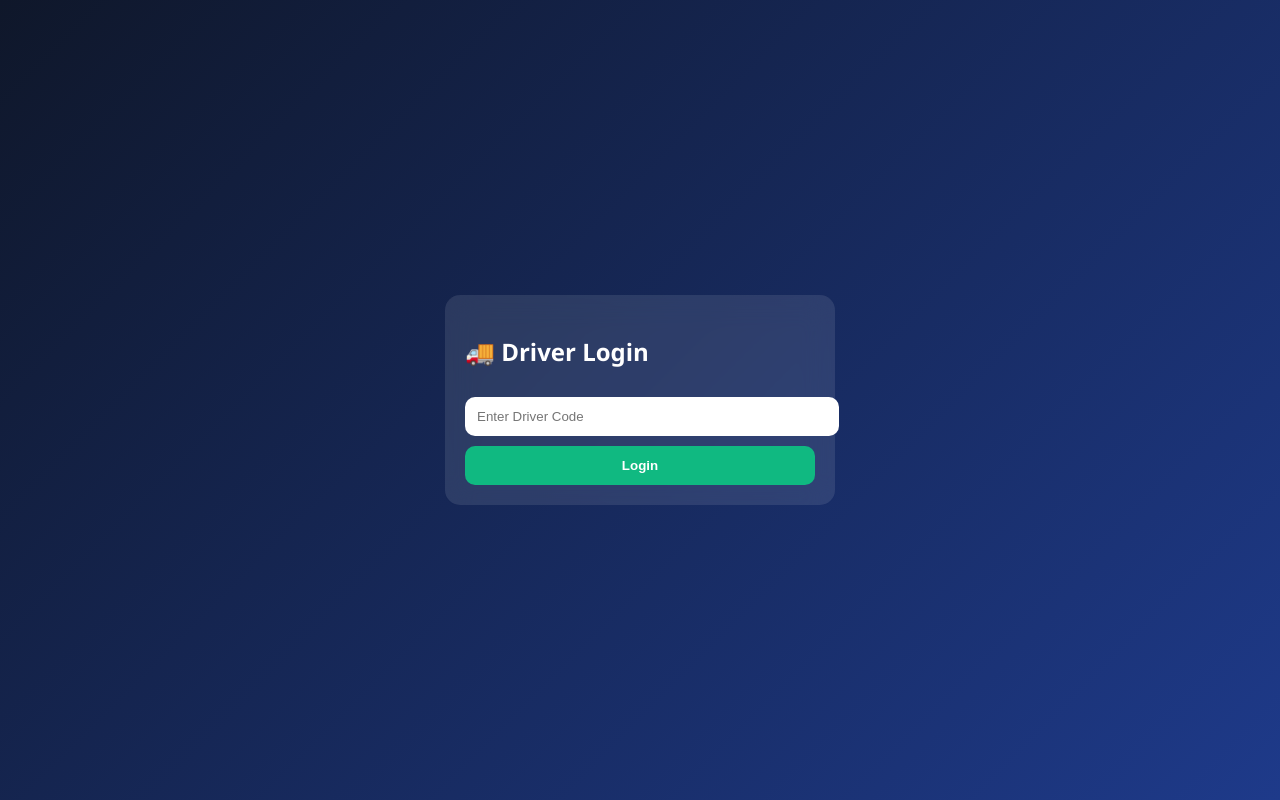
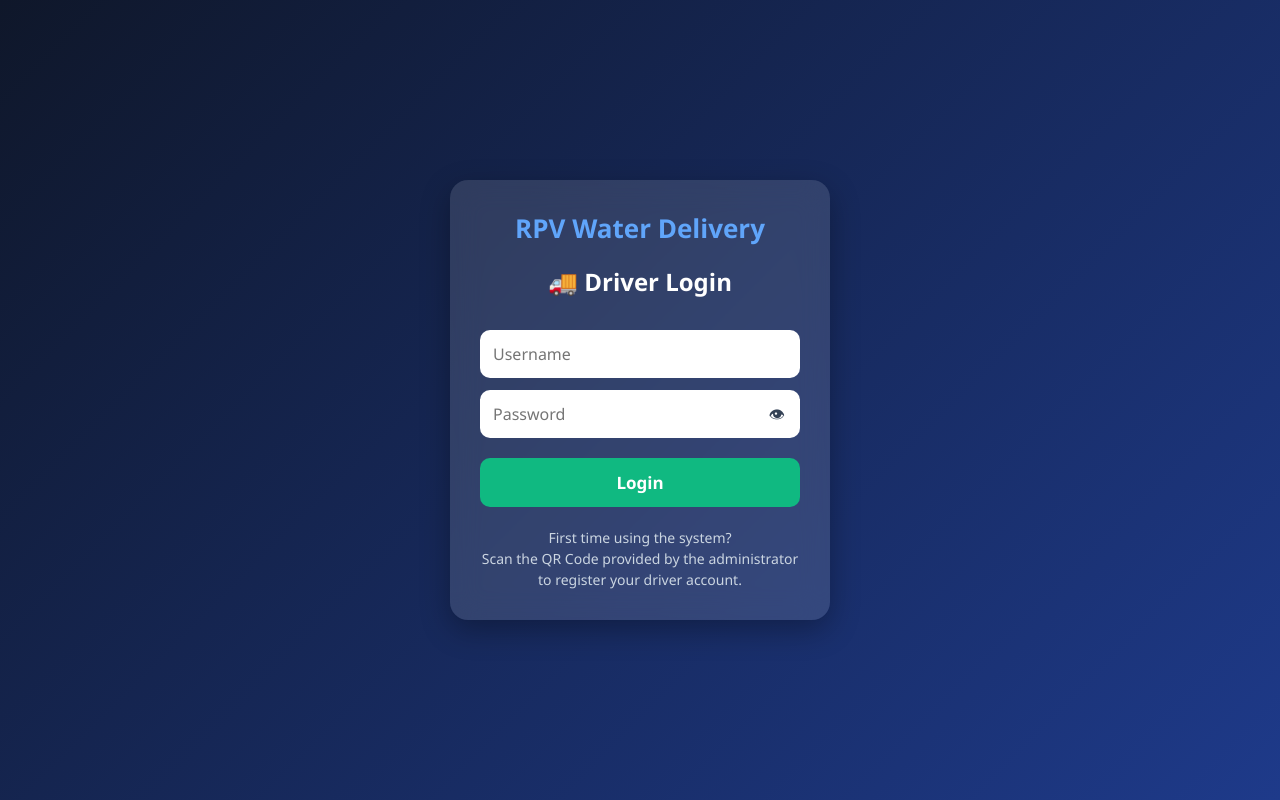
Before and after one commit to janielcatublas3-lgtm/Capstone_project_v2, a Flask app: template templates/driver_login.html in a window 1280 px wide. Run offline with Flask 3, Linux system fonts and the light colour scheme; the template is opened without the code that fills it, so the values that code supplies are empty; parts of the project's set-up code (start-up, migrations or seed data) failed here and were passed over.

Commit message:
Your commit message here

```diff
--- a/main.py
+++ b/main.py
@@ -13,6 +13,7 @@ from io import BytesIO
 import webbrowser
 from threading import Timer
 import socket
+from werkzeug.security import generate_password_hash, check_password_hash
 
 # ================= FIREBASE =================
 cred = credentials.Certificate("serviceAccountKey.json")
@@ -205,7 +206,7 @@ def admin_dashboard():
 def add_driver():
 
     driver_id = str(uuid.uuid4())
-    qr_url = f"http://{local_ip}:5000/driver_qr_login/{driver_id}"
+    qr_url = f"http://{local_ip}:5000/register/{driver_id}"
 
     qr = qrcode.make(qr_url)
     buffer = BytesIO()
@@ -214,13 +215,18 @@ def add_driver():
     qr_base64 = base64.b64encode(buffer.getvalue()).decode()
 
     db.collection("drivers").document(driver_id).set({
-        "name": request.form.get("name"),
-        "address": request.form.get("address"),
-        "contact": request.form.get("contact"),
-        "qr_url": qr_url,
-        "qr_image": qr_base64,
-        "created_at": datetime.now(timezone.utc)
-    })
+    "name": request.form.get("name"),
+    "address": request.form.get("address"),
+    "contact": request.form.get("contact"),
+
+    "registered": False,
+    "username": "",
+    "password": "",
+
+    "qr_url": qr_url,
+    "qr_image": qr_base64,
+    "created_at": datetime.now(timezone.utc)
+})
 
     return f"""
     <h2>Driver Created</h2>
@@ -228,50 +234,84 @@ def add_driver():
     <br><a href="/admin_dashboard">Back</a>
     """
 
-# ================= DRIVER LOGIN =================
-@app.route("/driver_qr_login/<driver_id>")
-def driver_qr_login(driver_id):
 
-    driver = db.collection("drivers").document(driver_id).get()
+# ================= DRIVER REGISTER =================
+@app.route("/register/<driver_id>", methods=["GET", "POST"])
+def register(driver_id):
+
+    driver_ref = db.collection("drivers").document(driver_id)
+    driver = driver_ref.get()
 
     if not driver.exists:
-        return "Invalid QR", 400
+        return "Invalid QR Code", 404
 
     data = driver.to_dict()
 
-    session.clear()
-    session["driver_id"] = driver_id
-    session["driver_name"] = data.get("name")
+    if request.method == "GET":
 
-    return redirect("/driver")
+        if data.get("registered"):
+            return redirect("/driver_login")
 
-# ================= DRIVER LOGIN PAGE (FIX ADDED) =================
-@app.route("/driver_login")
+        return render_template(
+            "register.html",
+            driver_name=data.get("name"),
+            driver_id=driver_id
+        )
+
+    username = request.form.get("username", "").strip()
+    password = request.form.get("password", "").strip()
+    confirm = request.form.get("confirm_password", "").strip()
+
+    if password != confirm:
+        return "Passwords do not match."
+
+    # Check if username already exists
+    drivers = db.collection("drivers").stream()
+
+    for d in drivers:
+        info = d.to_dict()
+        if info.get("username") == username:
+            return "Username already exists."
+
+    driver_ref.update({
+        "username": username,
+        "password": generate_password_hash(password),
+        "registered": True
+    })
+
+    return redirect("/driver_login")
+
+
+# ================= DRIVER LOGIN =================
+@app.route("/driver_login", methods=["GET", "POST"])
 def driver_login():
-    return """
-    <h2>Driver Login</h2>
-    <form action="/driver_manual_login" method="POST">
-        <input name="driver_id" placeholder="Driver ID">
-        <button type="submit">Login</button>
-    </form>
-    """
 
-@app.route("/driver_manual_login", methods=["POST"])
-def driver_manual_login():
+    if request.method == "GET":
+        return render_template("driver_login.html")
 
-    driver_id = request.form.get("driver_id")
+    username = request.form.get("username", "").strip()
+    password = request.form.get("password", "").strip()
 
-    driver = db.collection("drivers").document(driver_id).get()
+    drivers = db.collection("drivers").where("username","==",username).stream()
 
-    if not driver.exists:
-        return "Invalid Driver ID"
+    for doc in drivers:
 
-    data = driver.to_dict()
+        data = doc.to_dict()
 
-    session["driver_id"] = driver_id
-    session["driver_name"] = data.get("name")
+        if data.get("username") == username:
 
-    return redirect("/driver")
+            if check_password_hash(data.get("password"), password):
+
+                session.clear()
+
+                session["driver_id"] = doc.id
+                session["driver_name"] = data.get("name")
+
+                return redirect("/driver")
+
+            return "Incorrect password."
+
+    return "Username not found."
 
 # ================= DRIVER PAGE =================
 @app.route("/driver")
@@ -363,7 +403,17 @@ def logout():
     session.clear()
     return redirect("/")
 
+
+# ================= DRIVER LOGOUT =================
+@app.route("/driver_logout")
+def driver_logout():
+
+    session.clear()
+
+    return redirect("/driver_login")
+
+
 # ================= RUN =================
 if __name__ == "__main__":
     Timer(1, lambda: webbrowser.open("http://127.0.0.1:5000/")).start()
-    app.run(host="0.0.0.0", port=5000, debug=True)
+    app.run(host="0.0.0.0", port=5000, debug=False)
--- a/templates/driver_login.html
+++ b/templates/driver_login.html
@@ -2,58 +2,276 @@
 <html>
 
 <head>
+
     <meta name="viewport" content="width=device-width, initial-scale=1.0">
-    <title>Driver Login</title>
+
+    <title>Driver Login | RPV Water Delivery</title>
+
 
     <style>
-        body {
-            margin: 0;
-            font-family: Segoe UI;
-            background: linear-gradient(135deg, #0f172a, #1e3a8a);
-            display: flex;
-            justify-content: center;
-            align-items: center;
-            height: 100vh;
-            color: white;
+        * {
+            box-sizing: border-box;
+            font-family: "Segoe UI", sans-serif;
         }
 
-        .card {
-            background: rgba(255, 255, 255, 0.1);
-            padding: 20px;
-            border-radius: 15px;
-            width: 90%;
-            max-width: 350px;
-            backdrop-filter: blur(15px);
+
+        body {
+
+            margin: 0;
+
+            height: 100vh;
+
+            display: flex;
+
+            justify-content: center;
+
+            align-items: center;
+
+            background:
+                linear-gradient(135deg,
+                    #0f172a,
+                    #1e3a8a);
+
+            color: white;
+
         }
 
-        input,
-        button {
-            width: 100%;
-            padding: 12px;
-            margin-top: 10px;
-            border: none;
-            border-radius: 10px;
+
+
+        .card {
+
+            width: 90%;
+
+            max-width: 380px;
+
+            padding: 30px;
+
+            background:
+                rgba(255, 255, 255, 0.12);
+
+            backdrop-filter: blur(15px);
+
+            border-radius: 18px;
+
+            box-shadow:
+                0 10px 30px rgba(0, 0, 0, 0.3);
+
+            text-align: center;
+
         }
 
+
+
+        .logo {
+
+            font-size: 26px;
+
+            font-weight: bold;
+
+            color: #60a5fa;
+
+            margin-bottom: 10px;
+
+        }
+
+
+
+        h2 {
+
+            margin-bottom: 20px;
+
+        }
+
+
+
+        input {
+
+            width: 100%;
+
+            padding: 13px;
+
+            margin-top: 12px;
+
+            border: none;
+
+            border-radius: 10px;
+
+            font-size: 16px;
+
+        }
+
+
+
+        .password-box {
+
+            position: relative;
+
+        }
+
+
+
+        .password-box span {
+
+            position: absolute;
+
+            right: 15px;
+
+            top: 25px;
+
+            cursor: pointer;
+
+            color: #334155;
+
+        }
+
+
+
         button {
+
+            width: 100%;
+
+            padding: 13px;
+
+            margin-top: 20px;
+
+            border: none;
+
+            border-radius: 10px;
+
             background: #10b981;
+
             color: white;
+
+            font-size: 17px;
+
             font-weight: bold;
+
+            cursor: pointer;
+
+        }
+
+
+
+        button:hover {
+
+            background: #059669;
+
+        }
+
+
+
+        .info {
+
+            margin-top: 20px;
+
+            font-size: 14px;
+
+            color: #cbd5e1;
+
+            line-height: 1.5;
+
         }
     </style>
+
+
 </head>
+
+
 
 <body>
 
+
     <div class="card">
-        <h2>🚚 Driver Login</h2>
 
-        <form method="POST" action="/driver_login">
-            <input name="code" placeholder="Enter Driver Code" required>
-            <button type="submit">Login</button>
+
+        <div class="logo">
+            RPV Water Delivery
+        </div>
+
+
+        <h2>
+            🚚 Driver Login
+        </h2>
+
+
+
+        <form action="/driver_login" method="POST">
+
+
+            <input type="text" name="username" placeholder="Username" required>
+
+
+
+            <div class="password-box">
+
+                <input id="password" type="password" name="password" placeholder="Password" required>
+
+
+                <span onclick="showPassword()">
+                    👁
+                </span>
+
+
+            </div>
+
+
+
+            <button type="submit">
+
+                Login
+
+            </button>
+
+
         </form>
 
+
+
+        <div class="info">
+
+            First time using the system?
+
+            <br>
+
+            Scan the QR Code provided by the administrator
+
+            <br>
+
+            to register your driver account.
+
+        </div>
+
+
+
     </div>
+
+
+
+    <script>
+
+        function showPassword() {
+
+            let pass =
+                document.getElementById("password");
+
+
+            if (pass.type === "password") {
+
+                pass.type = "text";
+
+            }
+
+            else {
+
+                pass.type = "password";
+
+            }
+
+        }
+
+    </script>
+
+
 
 </body>
 
--- a/templates/driver_side.html
+++ b/templates/driver_side.html
@@ -201,7 +201,7 @@ border-bottom:1px solid rgba(255,255,255,.1);
             ⏳ Pending
         </a>
 
-        <a href="/logout" style="color:#f87171;text-decoration:none;">
+        <a href="{{ url_for('driver_logout') }}" style="color:#f87171;text-decoration:none;">
             🚪 Logout
         </a>
 
```
Also changed, not shown: templates/admin_dashboard.html (+10 -42 lines), templates/register.html (added, +224 -0 lines).
